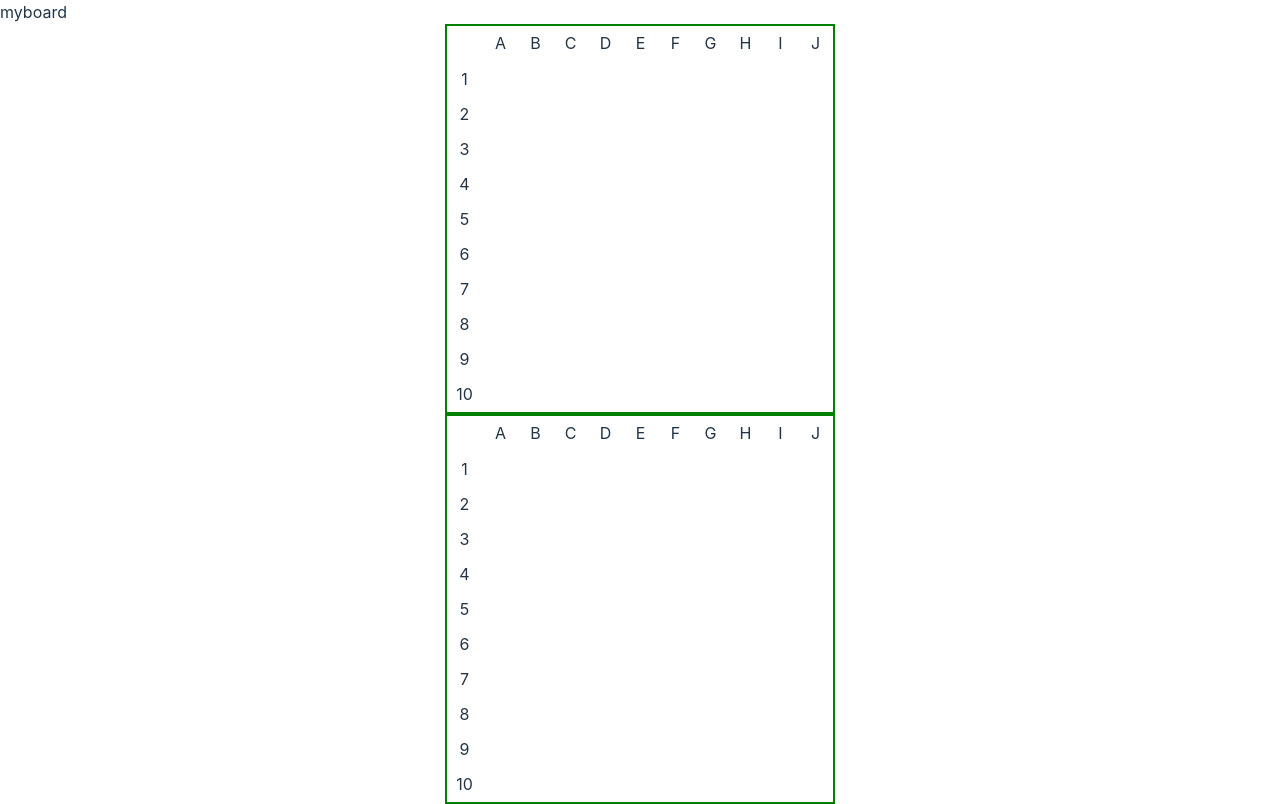
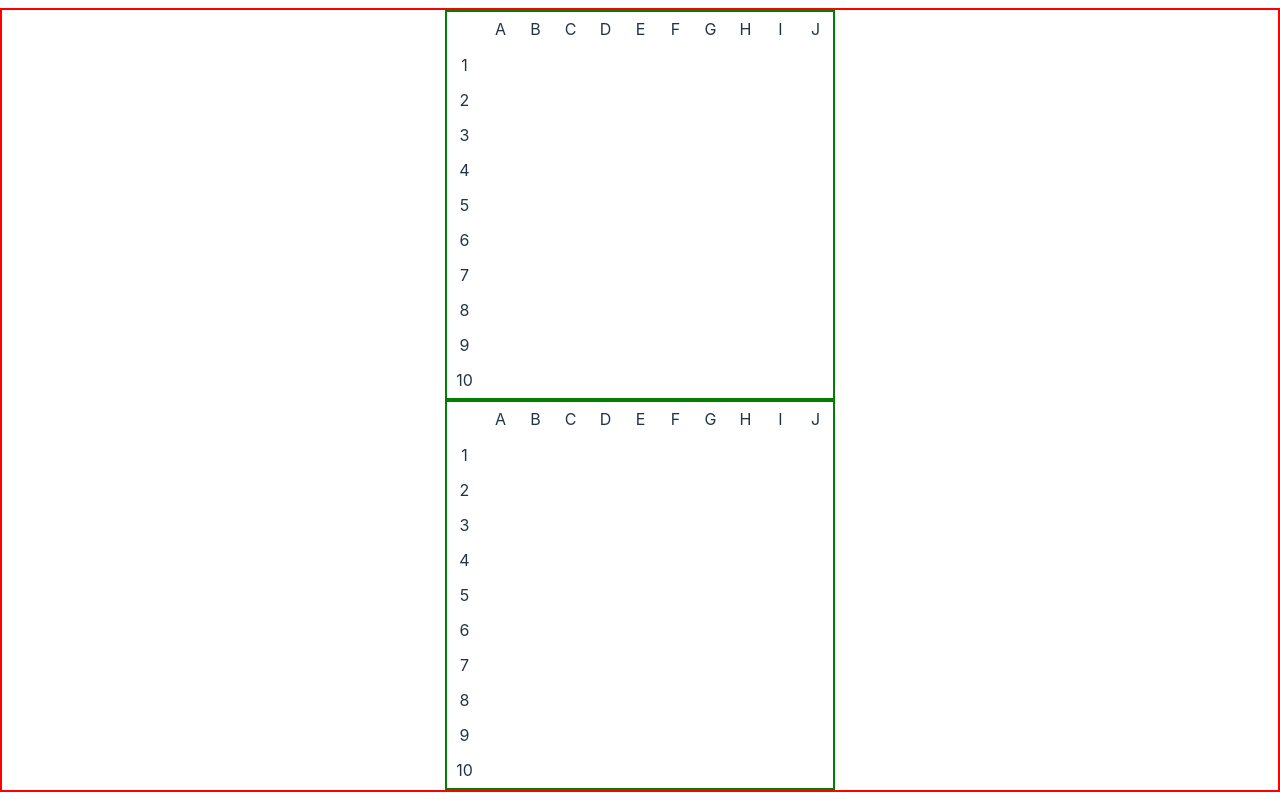
Before and after one commit to Dana-Hong/battleship, a React (Vite) app: page /playgame in a window 1280 px wide. Built offline with nearby package versions, Linux system fonts and the light colour scheme.

Commit message:
Create marker for targeted coordinates

```diff
--- a/src/Coordinate.tsx
+++ b/src/Coordinate.tsx
@@ -62,7 +62,7 @@ export default function Coordinate(props: {
                 }
             }}
         >
-            {targeted && "X"}
+            {targeted && <span className="targeted"></span>}
         </div>
     );
 }
--- a/src/PlayGame.tsx
+++ b/src/PlayGame.tsx
@@ -7,7 +7,8 @@ import Board from "./Board";
 
 import { CoordinateType, Fleet } from "./types";
 import { ShipInterface } from "./interfaces";
-import { shipTemplates } from "./shipTemplates";
+
+import "./playgame.scss";
 
 export default function PlayGame(props: {
     fleet: Fleet;
@@ -115,8 +116,8 @@ export default function PlayGame(props: {
     }, [opponentFleet]);
 
     return (
-        <div>
-            myboard
+        <div className="play-game">
+            <div className="game-area">
                 <Board
                     setup={false}
                     fleet={fleet}
@@ -131,5 +132,6 @@ export default function PlayGame(props: {
                     setCoordinates={setOpponentCoordinates}
                 />
             </div>
+        </div>
     );
 }
--- a/src/coordinate.scss
+++ b/src/coordinate.scss
@@ -22,3 +22,27 @@
 .invalid {
     background-color: red;
 }
+
+.targeted {
+    // color: red;
+    display: block;
+}
+
+@mixin cross-styles {
+    content: "";
+    position: absolute;
+    border-radius: 3px;
+    background-color: red;
+    height: 3px;
+    width: 45px;
+}
+
+.targeted::before {
+    @include cross-styles;
+    transform: translateX(-23px) translateY(11px) rotate(45deg);
+}
+
+.targeted::after {
+    @include cross-styles;
+    transform: translateX(-23px) translateY(11px) rotate(135deg);
+}
--- /dev/null
+++ b/src/playgame.scss
@@ -0,0 +1,6 @@
+.game-area {
+    display: flex;
+    flex-direction: column;
+    margin: 0 auto;
+    border: solid red 2px;
+}
```
Lines whose indentation alone changed are shown as unchanged.
